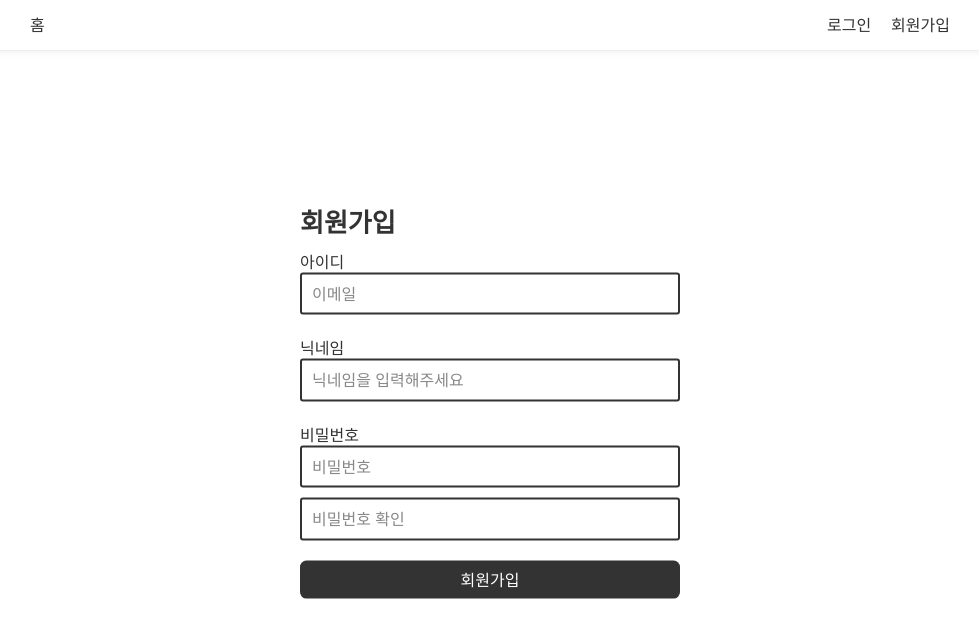
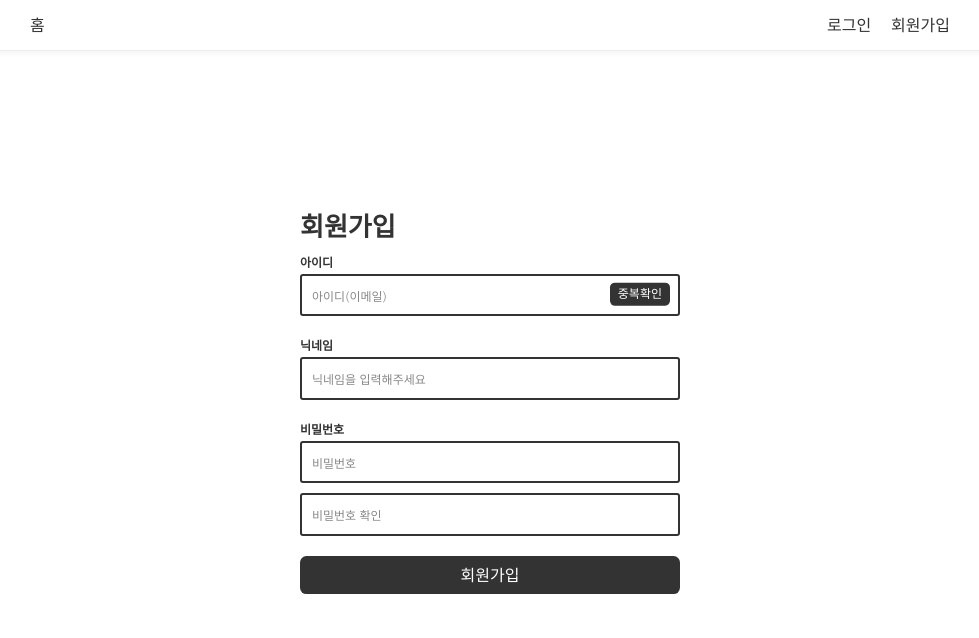
Before and after one commit to JoyKim66/hanghae_mini_project, a React (Create React App) app: page /signup in a window 1280 px wide. Shown: the top 638 px of the page, without its empty margins (150-1129 px from the left). Built offline with nearby package versions, Linux system fonts and the light colour scheme; the HTML template or start-up script is replaced by a standard one.

Commit message:
localstorage 수정 및 user 미들웨어 작업

```diff
--- a/src/Signup.js
+++ b/src/Signup.js
@@ -11,7 +11,7 @@ const Signup = () => {
 	const [user_name, setUserName] = useState("");
 	const dispatch = useDispatch();
 
-	const signupFu = async () => {
+	const signupFu = () => {
 		if (!id || !pwd || !user_name) {
       window.alert("아이디, 패스워드, 닉네임을 모두 입력해주세요!");
       return;
@@ -30,6 +30,14 @@ const Signup = () => {
 		dispatch(signUpFB(new_obj))
   }
 
+	const idDoubleCheck = () => {
+		if (!id) {
+      window.alert("아이디를 입력해주세요!");
+      return;
+    }
+
+	}
+
 	return (
 		<SignupInner>
 			<H2>회원가입</H2>
@@ -37,7 +45,8 @@ const Signup = () => {
 				<p>아이디</p>
 				<Input onChange={(e) => {
 					setId(e.target.value);
-				}} placeholder="이메일"/>
+				}} placeholder="아이디(이메일)"/>
+				<button className='id_double_check' onClick={idDoubleCheck}>중복확인</button>
 			</label>
 			<label>
 				<p>닉네임</p>
@@ -72,8 +81,25 @@ const SignupInner = styled.div`
 	& label {
 		display: block;
 		margin-bottom: 20px;
+		position: relative;
 		& .pwConfirm {
 			margin-top: 10px;
+		}
+		& .id_double_check {
+			font-size: 12px;
+			background-color: #333;
+			color: #fff;
+			padding: 5px 8px;
+			border-radius: 0.4em;
+			position: absolute;
+			top: 50%;
+			right: 10px;
+			transform: translateY(-10%);
+		}
+		& p {
+			font-size:12px;
+			margin-bottom: 4px;
+			font-weight: 600;
 		}
 	}
 `
@@ -85,6 +111,9 @@ const Input = styled.input`
 	padding: 10px;
 	border: 2px solid #333;
 	border-radius: 3px;
+	&::placeholder {
+		font-size: 12px;
+	}
 `
 const H2 = styled.h2`
 	font-size: 26px;
--- a/src/redux/modules/user.js
+++ b/src/redux/modules/user.js
@@ -1,5 +1,6 @@
-import { setCookie, getCookie, deleteCookie } from "../../shared/cookie";
+
 import axios from "axios";
+import { localStorageRemove, localStorageSet } from "../../shared/localStorage";
 
 // Actions Type
 const LOG_IN = "LOG_IN";
@@ -14,7 +15,6 @@ const getUser = (user) => ({type: GET_USER, user});
 // 회원가입 middleware
 export const signUpFB = (payload) => {
 	return function (dispatch, getState, { history }) {
-		console.log("회원가입미듈웨어:", payload);
 		axios.post("/db.json", {
 			userId: payload.userId,
 			password: payload.password,
@@ -31,24 +31,44 @@ export const signUpFB = (payload) => {
 	}
 }
 
+// 아이디 중복 검사 middleware
+export const idDoubleCheckFB = (userId) => {
+	return function (dispatch, getState, {history}){
+		axios.post("/db.json", {
+			userid: userId
+		})
+		.then((res) => {
+			console.log(res)
+		})
+	}
+}
+
 // 로그인 middleware
 export const loginFB = (userId, password) => {
 	return function (dispatch, getState, {history}){
-		console.log(history)
 		axios.post("/db.json", {
 			userid: userId,
 			password: password,
 		})
 		.then((res) => {
-			console.log(res.headers.authorization.split("BEARER")[1]);
+			const token = res.token;
+			localStorageSet("jwtToken", token);
+			dispatch(
+				logIn({
+					is_login: true,
+					userId: userId
+				})
+			);
 		})
 	}
 }
 
 // 로그아웃 middleware
-const logoutFB = () => {
+export const logoutFB = () => {
 	return function (dispatch, getState, {history}) {
-
+		localStorageRemove("jwtToken");
+		dispatch(logOut());
+		history.replace("/");
 	}
 }
 
@@ -66,7 +86,6 @@ const handleUser = (state = initialState, action = {}) => {
 	switch(action.type) {
 		case LOG_IN: {
 			console.log("유저정보 ", state);
-			setCookie("is_login", "success");
 			return {...state, user: action.user, is_login: true};
 		}
 
--- a/src/shared/cookie.js
+++ /dev/null
@@ -1,22 +0,0 @@
-//쿠키가져오는것
-const getCookie = (name) => {
-  let value = "; " + document.cookie;
-
-  let parts = value.split(`; ${name}=`);
-
-  if (parts.length === 2) {
-    return parts.pop().split(";").shift();
-  }
-};
-//쿠키저장
-const setCookie = (Authorization, value, exp = 5) => {
-  let date = new Date();
-  date.setTime(date.getTime() + exp * 24 * 60 * 60 * 1000);
-  document.cookie = `${Authorization}=${value}; expires=${date.toUTCString()}`;
-};
-//유효기간을 앞으로 땡겨서 만료시켜주는!
-const deleteCookie = (name) => {
-  document.cookie = name + "=; expires=Thu, 01 Jan 1999 00:00:10 GMT;";
-};
-
-export { getCookie, setCookie, deleteCookie };
--- /dev/null
+++ b/src/shared/localStorage.js
@@ -0,0 +1,16 @@
+// 로컬 스토리지 저장
+export const localStorageSet = (name, value) => {
+	if(typeof(Storage) !== "undefined"){
+		window.localStorage.setItem(name, JSON.stringify(value))
+	}
+};
+
+// 로컬 스토리지 해당 key 조회
+export const localStorageGet = (name) => {
+	JSON.parse(window.localStorage.getItem(name))
+};
+
+// 로컬 스토리지 해당 key 삭제
+export const localStorageRemove = (name) => {
+	window.localStorage.removeItem(name)
+};
```
